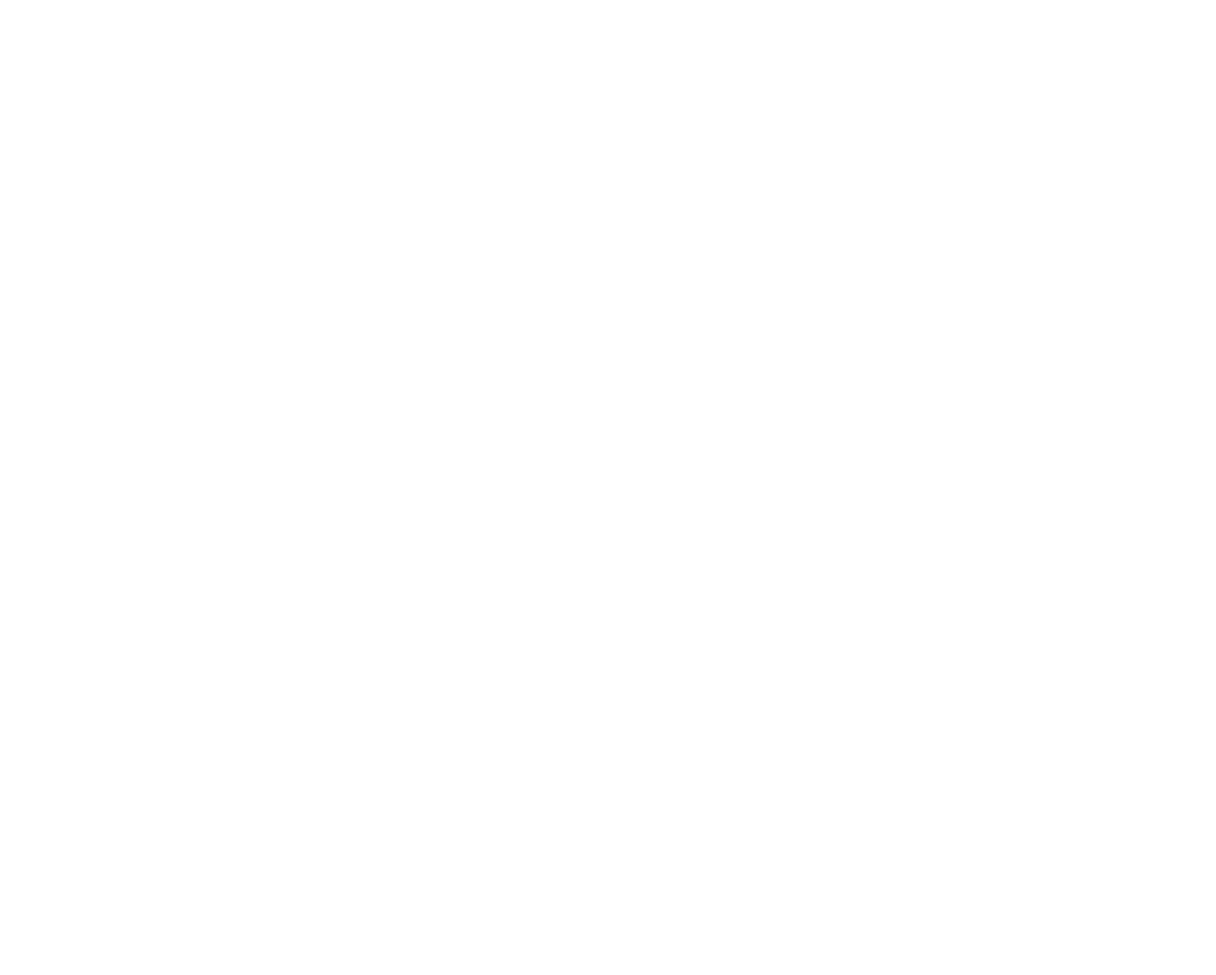
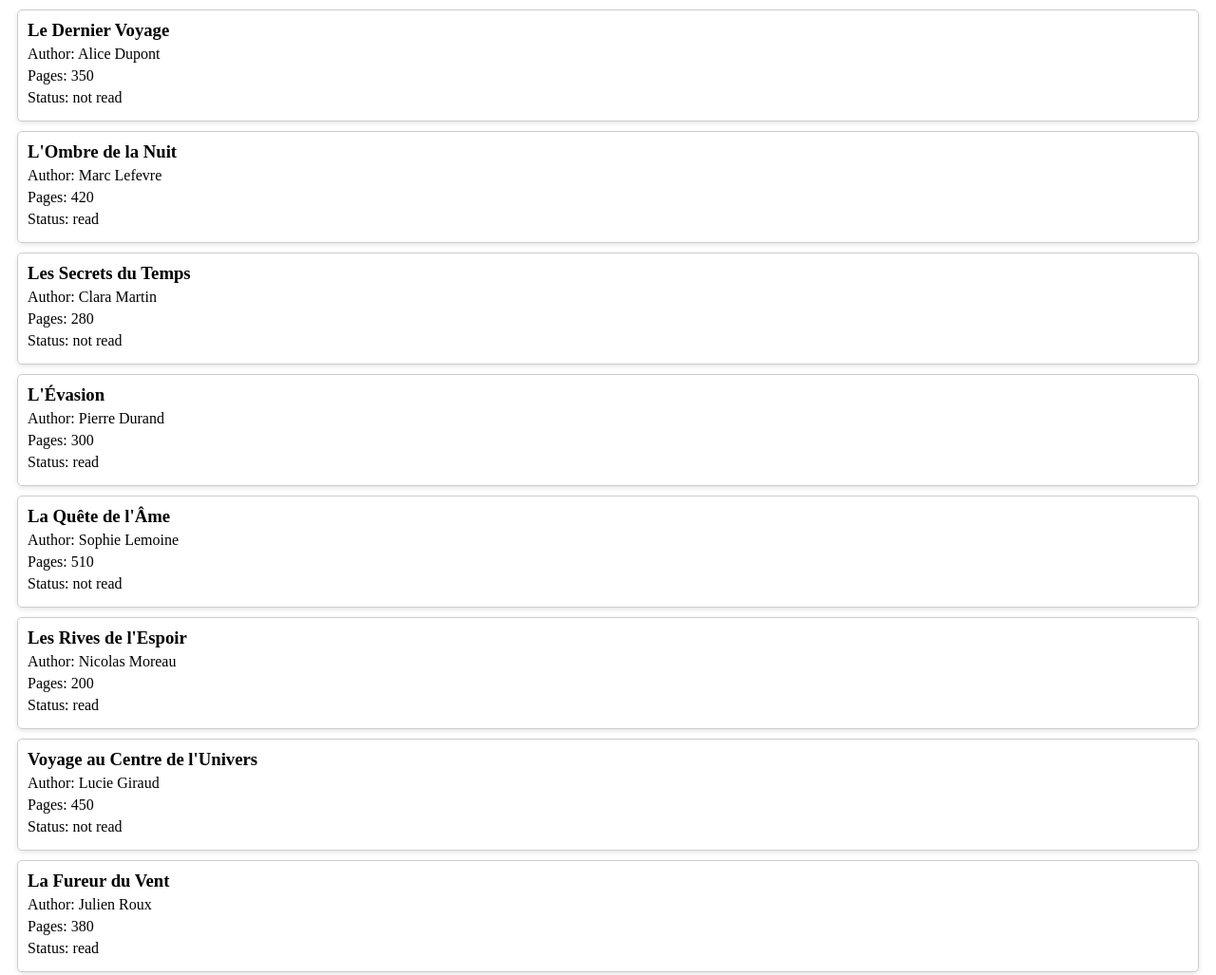
Before and after one commit to nbs-ngao/TOP-library-project, a plain HTML site: page index.html in a window 1280 px wide. Shown: the top 1027 px of the page at 95% size. Before the commit the page ends 800 px from the top, so only its background shows below. Drawn offline with Linux system fonts and the light colour scheme.

Commit message:
add book cards

```diff
--- a/index.html
+++ b/index.html
@@ -7,6 +7,9 @@
     <link rel="stylesheet" href="style.css">
 </head>
 <body>
+    <div id="bookContainer">
+
+    </div>
 
     <script src="script.js"></script>
 </body>
--- a/script.js
+++ b/script.js
@@ -1,10 +1,113 @@
-const mylibrary = []
+const myLibrary = []
 
-function Book() {
+function Book(title, author, pages, read) {
     // book constructor
+    this.id = crypto.randomUUID();
+    this.title = title;
+    this.author = author;
+    this.pages = pages;
+    this.read = read;
+    this.info = function() {
+        return `${title} by ${author}, ${pages}, ${read}.`;
+    }
+
 }
 
-function addBookToLibrary() {
+function addBookToLibrary(title, author, pages, read) {
     // take params, create a book then store it in the array
 
+    const book = new Book(title, author, pages, read);
+    myLibrary.push(book);
 }
+
+
+function displayEachBook2() {
+    // loop through the array, display eac book
+    /*for (let book in myLibrary ) {
+        console.log(myLibrary[book].info());
+    }*/
+       // Assurer qu'on a un conteneur HTML où ajouter les livres
+       const container = document.getElementById('bookContainer');
+       //container.innerHTML = '';  // Vider le conteneur avant de rajouter les livres (si nécessaire)
+
+       // Loop à travers le tableau de livres et afficher chaque livre
+       myLibrary.forEach((book, index) => {
+           // Créer un élément HTML pour chaque livre
+           const bookCard = document.createElement('div');
+           bookCard.classList.add('book-card');
+
+           // Créer un titre pour le livre
+           const title = document.createElement('h3');
+           title.textContent = book.title;
+           bookCard.appendChild(title);
+
+           // Créer un auteur pour le livre
+           const author = document.createElement('p');
+           author.textContent = `Author: ${book.author}`;
+           bookCard.appendChild(author);
+
+           // Créer un nombre de pages
+           const pages = document.createElement('p');
+           pages.textContent = `Pages: ${book.pages}`;
+           bookCard.appendChild(pages);
+
+           // Créer un statut de lecture
+           const readStatus = document.createElement('p');
+           readStatus.textContent = `Status: ${book.read}`;
+           bookCard.appendChild(readStatus);
+
+           // Ajouter la carte du livre au conteneur
+           container.appendChild(bookCard);
+       });
+}
+
+addBookToLibrary("Le Dernier Voyage", "Alice Dupont", 350, "not read");
+addBookToLibrary("L'Ombre de la Nuit", "Marc Lefevre", 420, "read");
+addBookToLibrary("Les Secrets du Temps", "Clara Martin", 280, "not read");
+addBookToLibrary("L'Évasion", "Pierre Durand", 300, "read");
+addBookToLibrary("La Quête de l'Âme", "Sophie Lemoine", 510, "not read");
+addBookToLibrary("Les Rives de l'Espoir", "Nicolas Moreau", 200, "read");
+addBookToLibrary("Voyage au Centre de l'Univers", "Lucie Giraud", 450, "not read");
+addBookToLibrary("La Fureur du Vent", "Julien Roux", 380, "read");
+addBookToLibrary("Sous la Lune", "Emilie Chantal", 330, "not read");
+addBookToLibrary("Le Mystère de l'Atlantide", "Antoine Bernard", 490, "read");
+
+function displayEachBook() {
+    for (let book in myLibrary ) {
+        console.log(myLibrary[book].info());
+    }
+
+    const bookContainer = document.getElementById('bookContainer');
+
+    for (const book of myLibrary) {
+        // ajout carte pour chaque livre
+        const bookCard = document.createElement('div');
+        bookCard.classList.add('book-card');
+
+        // ajout du titre
+        const titleEl = document.createElement('h3');
+        titleEl.textContent = book.title;
+        bookCard.appendChild(titleEl);
+
+        // ajout auteur
+        const authorEl = document.createElement('p');
+        authorEl.textContent = `Author: ${book.author}`;
+        bookCard.appendChild(authorEl);
+
+        // ajout nombre de pages
+        const pagesEl = document.createElement('p');
+        pagesEl.textContent = `Pages: ${book.pages}`;
+        bookCard.appendChild(pagesEl);
+
+        // ajout statut lecture
+        const statusEl = document.createElement('p');
+        statusEl.textContent = `Status: ${book.read}`;
+        bookCard.appendChild(statusEl);
+
+        bookContainer.appendChild(bookCard);
+
+    }
+
+}
+
+displayEachBook();
--- a/style.css
+++ b/style.css
@@ -0,0 +1,15 @@
+.book-card {
+    border: 1px solid #ccc;
+    padding: 10px;
+    margin: 10px;
+    border-radius: 5px;
+    box-shadow: 0 2px 5px rgba(0, 0, 0, 0.1);
+}
+
+.book-card h3 {
+    margin: 0 0 5px;
+}
+
+.book-card p {
+    margin: 5px 0;
+}
```
